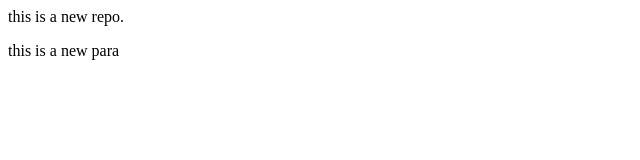
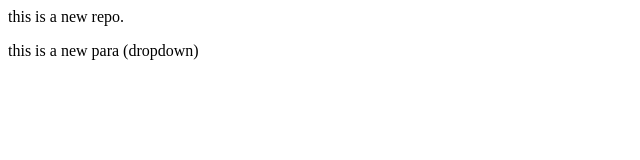
Before and after one commit to Krishna02121/local-repo, a plain HTML site: page index.html in a window 1280 px wide. Shown: the full height of the page, 0-640 px from the left. Drawn offline with Linux system fonts and the light colour scheme.

```diff
--- a/index.html
+++ b/index.html
@@ -1,2 +1,2 @@
 <p>this is a new repo.</p>
-<p>this is a new para</p>
+<p>this is a new para (dropdown)</p>
```
